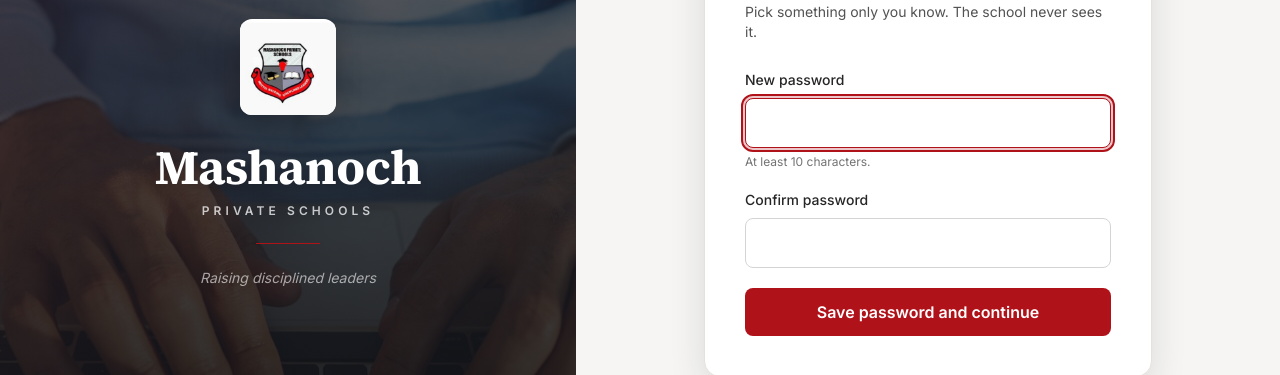
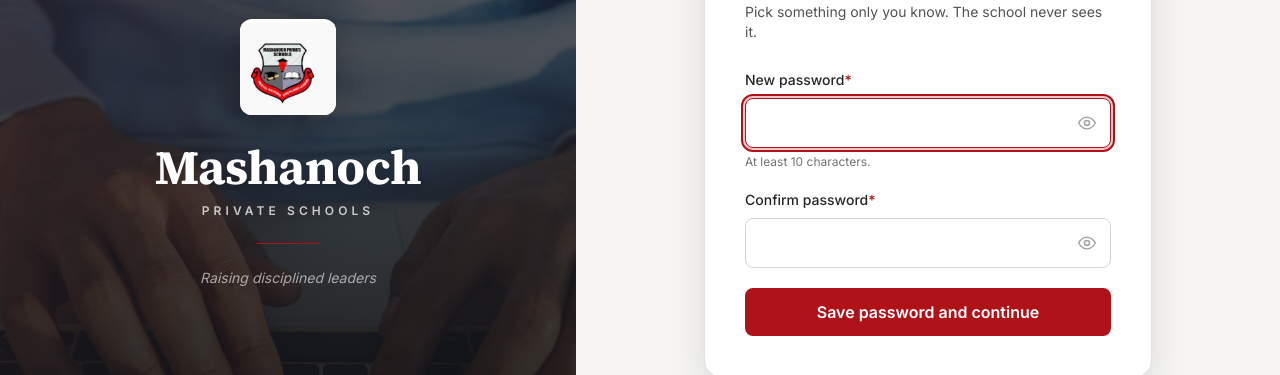
Before and after one commit to Dydex/mashanoch-cbt, a Next.js app: page /staff/set-password in a window 1280 px wide. Shown: the part 218-593 px from the top of the page. Built offline with nearby package versions, Linux system fonts and the light colour scheme.

Commit message:
Show-password toggle on every password box, and the staff email templates

```diff
--- a/src/app/login/page.tsx
+++ b/src/app/login/page.tsx
@@ -1,7 +1,8 @@
 "use client";
 
-import { useActionState, useState } from "react";
+import { useActionState } from "react";
 import { login, type LoginState } from "./actions";
+import PasswordField from "@/components/password-field";
 
 const initial: LoginState = {};
 const field =
@@ -11,7 +12,6 @@ const field =
 
 export default function LoginPage() {
   const [state, formAction, pending] = useActionState(login, initial);
-  const [showPassword, setShowPassword] = useState(false);
 
   return (
     <>
@@ -41,39 +41,11 @@ export default function LoginPage() {
           />
         </div>
 
-        <div>
-          <label
-            htmlFor="password"
-            className="block text-sm font-medium text-neutral-800"
-          >
-            Password<span className="text-[var(--primary)]">*</span>
-          </label>
-          <div className="relative">
-            <input
-              id="password"
-              name="password"
-              type={showPassword ? "text" : "password"}
-              autoComplete="current-password"
-              autoCorrect="off"
-              spellCheck={false}
-              required
-              className={`${field} pr-12`}
-            />
-            <button
-              type="button"
-              onClick={() => setShowPassword((v) => !v)}
-              aria-label={showPassword ? "Hide password" : "Show password"}
-              aria-pressed={showPassword}
-              className="absolute inset-y-0 right-0 mt-2 flex w-12 items-center justify-center
-                         text-neutral-400 transition hover:text-neutral-700"
-            >
-              {showPassword ? <EyeOffIcon /> : <EyeIcon />}
-            </button>
-          </div>
-          <p className="mt-1.5 text-xs text-neutral-500">
-            Your surname. Capital letters don&apos;t matter.
-          </p>
-        </div>
+        <PasswordField
+          id="password"
+          label="Password"
+          hint="Your surname. Capital letters don't matter."
+        />
 
         {state.error && (
           <p
@@ -100,29 +72,3 @@ export default function LoginPage() {
     </>
   );
 }
-
-function EyeIcon() {
-  return (
-    <svg width="20" height="20" viewBox="0 0 24 24" fill="none" aria-hidden>
-      <path
-        d="M2 12s3.6-7 10-7 10 7 10 7-3.6 7-10 7-10-7-10-7Z"
-        stroke="currentColor"
-        strokeWidth="1.7"
-      />
-      <circle cx="12" cy="12" r="3" stroke="currentColor" strokeWidth="1.7" />
-    </svg>
-  );
-}
-
-function EyeOffIcon() {
-  return (
-    <svg width="20" height="20" viewBox="0 0 24 24" fill="none" aria-hidden>
-      <path
-        d="M3 3l18 18M10.6 10.6a3 3 0 004.2 4.2M9.4 5.3A9.6 9.6 0 0112 5c6.4 0 10 7 10 7a17.7 17.7 0 01-3.4 4.3M6.2 6.9A17.4 17.4 0 002 12s3.6 7 10 7a9.7 9.7 0 004-.8"
-        stroke="currentColor"
-        strokeWidth="1.7"
-        strokeLinecap="round"
-      />
-    </svg>
-  );
-}
--- a/src/app/staff/login/page.tsx
+++ b/src/app/staff/login/page.tsx
@@ -3,6 +3,7 @@
 import Link from "next/link";
 import { useActionState } from "react";
 import { staffLogin, type StaffState } from "../actions";
+import PasswordField from "@/components/password-field";
 
 const initial: StaffState = {};
 const field =
@@ -26,13 +27,7 @@ export default function StaffLoginPage() {
             autoFocus required placeholder="you@example.com" className={field} />
         </div>
 
-        <div>
-          <label htmlFor="password" className="block text-sm font-medium text-neutral-800">
-            Password<span className="text-[var(--primary)]">*</span>
-          </label>
-          <input id="password" name="password" type="password"
-            autoComplete="current-password" required className={field} />
-        </div>
+        <PasswordField id="password" label="Password" />
 
         {state.error && (
           <p role="alert" className="rounded-lg bg-red-50 px-3 py-2 text-sm text-red-700">
--- a/src/app/staff/set-password/page.tsx
+++ b/src/app/staff/set-password/page.tsx
@@ -3,11 +3,9 @@
 import { useActionState, useEffect, useState } from "react";
 import { setPassword, type StaffState } from "../actions";
 import { createClient } from "@/lib/supabase/client";
+import PasswordField from "@/components/password-field";
 
 const initial: StaffState = {};
-const field =
-  "mt-2 w-full rounded-lg border border-neutral-300 bg-white px-4 py-3 text-neutral-900 " +
-  "outline-none transition focus:border-[var(--primary)] focus:ring-2 focus:ring-[var(--ring)]";
 
 export default function SetPasswordPage() {
   const [state, formAction, pending] = useActionState(setPassword, initial);
@@ -37,22 +35,21 @@ export default function SetPasswordPage() {
       </p>
 
       <form action={formAction} className="mt-7 space-y-5">
-        <div>
-          <label htmlFor="password" className="block text-sm font-medium text-neutral-800">
-            New password
-          </label>
-          <input id="password" name="password" type="password"
-            autoComplete="new-password" autoFocus required minLength={10} className={field} />
-          <p className="mt-1.5 text-xs text-neutral-500">At least 10 characters.</p>
-        </div>
+        <PasswordField
+          id="password"
+          label="New password"
+          hint="At least 10 characters."
+          autoComplete="new-password"
+          autoFocus
+          minLength={10}
+        />
 
-        <div>
-          <label htmlFor="confirm" className="block text-sm font-medium text-neutral-800">
-            Confirm password
-          </label>
-          <input id="confirm" name="confirm" type="password"
-            autoComplete="new-password" required minLength={10} className={field} />
-        </div>
+        <PasswordField
+          id="confirm"
+          label="Confirm password"
+          autoComplete="new-password"
+          minLength={10}
+        />
 
         {state.error && (
           <p role="alert" className="rounded-lg bg-red-50 px-3 py-2 text-sm text-red-700">
--- /dev/null
+++ b/src/components/password-field.tsx
@@ -0,0 +1,90 @@
+"use client";
+
+import { useState } from "react";
+
+const field =
+  "mt-2 w-full rounded-lg border border-neutral-300 bg-white px-4 py-3 pr-12 text-neutral-900 " +
+  "placeholder:text-neutral-400 outline-none transition focus:border-[var(--primary)] " +
+  "focus:ring-2 focus:ring-[var(--ring)]";
+
+export default function PasswordField({
+  id,
+  name = id,
+  label,
+  hint,
+  autoComplete = "current-password",
+  autoFocus = false,
+  minLength,
+  required = true,
+}: {
+  id: string;
+  name?: string;
+  label: string;
+  hint?: string;
+  autoComplete?: "current-password" | "new-password";
+  autoFocus?: boolean;
+  minLength?: number;
+  required?: boolean;
+}) {
+  const [shown, setShown] = useState(false);
+
+  return (
+    <div>
+      <label htmlFor={id} className="block text-sm font-medium text-neutral-800">
+        {label}
+        {required && <span className="text-[var(--primary)]">*</span>}
+      </label>
+      <div className="relative">
+        <input
+          id={id}
+          name={name}
+          type={shown ? "text" : "password"}
+          autoComplete={autoComplete}
+          autoCorrect="off"
+          spellCheck={false}
+          autoFocus={autoFocus}
+          required={required}
+          minLength={minLength}
+          className={field}
+        />
+        <button
+          type="button"
+          onClick={() => setShown((v) => !v)}
+          aria-label={shown ? "Hide password" : "Show password"}
+          aria-pressed={shown}
+          className="absolute inset-y-0 right-0 mt-2 flex w-12 items-center justify-center
+                     text-neutral-400 transition hover:text-neutral-700"
+        >
+          {shown ? <EyeOffIcon /> : <EyeIcon />}
+        </button>
+      </div>
+      {hint && <p className="mt-1.5 text-xs text-neutral-500">{hint}</p>}
+    </div>
+  );
+}
+
+function EyeIcon() {
+  return (
+    <svg width="20" height="20" viewBox="0 0 24 24" fill="none" aria-hidden>
+      <path
+        d="M2 12s3.6-7 10-7 10 7 10 7-3.6 7-10 7-10-7-10-7Z"
+        stroke="currentColor"
+        strokeWidth="1.7"
+      />
+      <circle cx="12" cy="12" r="3" stroke="currentColor" strokeWidth="1.7" />
+    </svg>
+  );
+}
+
+function EyeOffIcon() {
+  return (
+    <svg width="20" height="20" viewBox="0 0 24 24" fill="none" aria-hidden>
+      <path
+        d="M3 3l18 18M10.6 10.6a3 3 0 004.2 4.2M9.4 5.3A9.6 9.6 0 0112 5c6.4 0 10 7 10 7a17.7 17.7 0 01-3.4 4.3M6.2 6.9A17.4 17.4 0 002 12s3.6 7 10 7a9.7 9.7 0 004-.8"
+        stroke="currentColor"
+        strokeWidth="1.7"
+        strokeLinecap="round"
+      />
+    </svg>
+  );
+}
```
